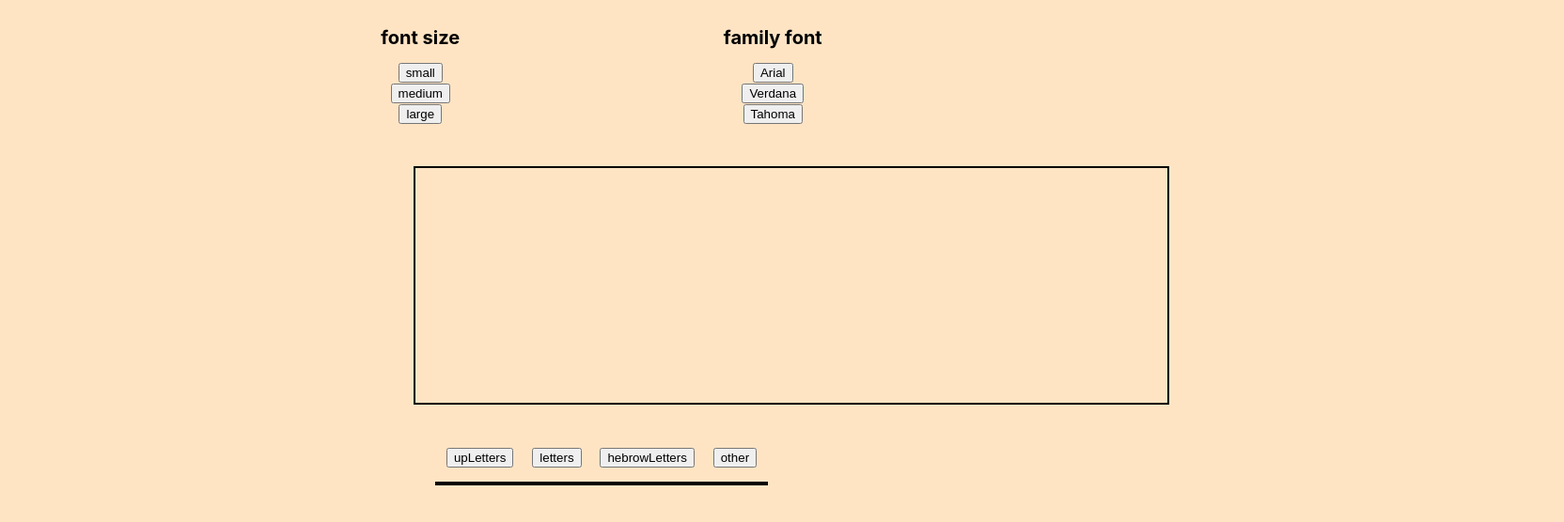
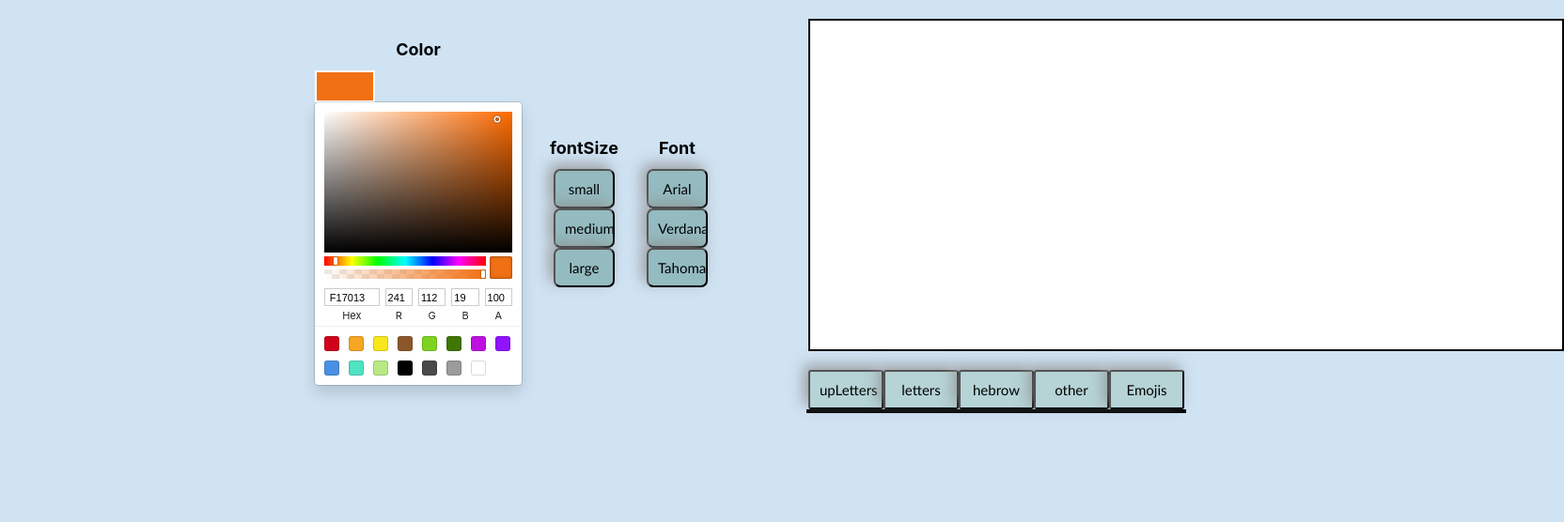
Before and after one commit to LeaScetbon/FullStackProject4, a React (Create React App) app: page / in a window 1280 px wide. Shown: the top 556 px of the page at 94% size, 1664 px wide, since content can reach past the window. Built offline with nearby package versions, Linux system fonts and the light colour scheme.

Commit message:
16/04 17

```diff
--- a/src/App.css
+++ b/src/App.css
@@ -7,8 +7,9 @@
   height: 40vmin;
   pointer-events: none;
 }
+
 h1{
-  font-size: 20px;
+  font-size: 18px;
 }
 
 @media (prefers-reduced-motion: no-preference) {
--- a/src/App.js
+++ b/src/App.js
@@ -17,32 +17,40 @@ export class App extends React.Component {
 
   render() {
     return (
-      <div id="App" className="App" style={{ /*display: "flex", justifyContent: "space-around" ,*/alignItems: 'center', margin: 'auto' }}>
-        <div style={{ width: '750px', display: "flex", justifyContent: "space-around", padding: '15px', margin: 'auto', alignItems: 'center' }}>
-          {/* <Color /> */}
-          <div>
-            <h1>font size</h1>
+      <div id="App" className="App" style={{ display: "flex", margin: 'auto' }}>
+
+        <div style={{ width: '200px', display: "flex", justifyContent: "space-around", alignItems: 'center', margin: 'auto' }}>
+          <div style={{ padding: '15px' }}>
+            <Color />
+          </div>
+
+          <div style={{ padding: '15px' }}>
+            <h1>fontSize</h1>
             <ButtonStyle content="small" />
             <ButtonStyle content="medium" />
             <ButtonStyle content="large" />
           </div>
-          <div>
-            <h1>family font</h1>
+          <div style={{ padding: '15px' }}>
+            <h1>Font</h1>
             <ButtonStyle content="Arial" />
             <ButtonStyle content="Verdana" />
             <ButtonStyle content="Tahoma" />
           </div>
         </div>
-        <div style={{ width: '400px', display: "flex", justifyContent: "space-around", padding: '30px', margin: 'auto' }}>
-          <Screen />
+
+        <div>
+          <div style={{ width: '400px', display: "flex", justifyContent: "space-around", padding: '20px', margin: 'auto' }}>
+            <Screen />
+          </div>
+          <div style={{ width: '400px', display: "flex", margin: 'auto' }}>
+            <Keyboard content="upLetters" />
+            <Keyboard content="letters" />
+            <Keyboard content="hebrow" />
+            <Keyboard content="other" />
+            <Keyboard content="Emojis" />
+          </div>
+          <div className="keyboardClass" id="keyboardClass" style={{ border: 'solid 2px black ', width: '400px', height: 'auto', margin: 'auto' }} />
         </div>
-        <div style={{ width: '350px', display: "flex", justifyContent: "space-around", padding: '15px', margin: 'auto' }}>
-          <Keyboard content="upLetters" />
-          <Keyboard content="letters" />
-          <Keyboard content="hebrowLetters" />
-          <Keyboard content="other" />
-        </div>
-        <div className="keyboardClass" id="keyboardClass" style={{ border: 'solid 2px black ', width: '350px', height: 'auto', margin: 'auto' }} />
       </div>
     );
   }
--- a/src/button.css
+++ b/src/button.css
@@ -1,11 +1,3 @@
-#A{
-    margin-left: 0;
-}
-
-#B{
-    margin-right: 0;
-}
-
 .buttonClass{
     flex:1;
     padding: 3px;
--- a/src/button.js
+++ b/src/button.js
@@ -3,7 +3,7 @@ import ReactDOM from "react-dom";
 import './App.css';
 import './button.css';
 
-var screenContent = '';
+var screenContent = [];
 
 export class Button extends React.Component {
 
@@ -15,24 +15,24 @@ export class Button extends React.Component {
   }
 
   handleClick = () => {
-    if (this.props.content === 'CLEAR' ){
-      screenContent = '';
+    if (this.props.content === 'CLEAR') {
+      screenContent = [];
     }
-    else if (this.props.content ===  'DEL'){
-      screenContent= screenContent.slice(0,-1);
+    else if (this.props.content === 'DEL') {
+      screenContent = screenContent.slice(0, -1);
     }
-    else if (this.props.content ===  'Enter'){
-      screenContent+= '\n';
+    else if (this.props.content === 'Enter') {
+      screenContent.push('\n');
     }
-    else if (this.props.content ===  'Space'){
-      screenContent+= ' ';
+    else if (this.props.content === 'Space') {
+      screenContent.push(' ');
     }
-    else{
-    screenContent += this.props.content;
-  }
-
+    else {
+      screenContent.push(this.props.content);
+    }
+    var text = screenContent.map((letter) => (<span className="letterSpan">{letter}</span>));
     /*this.setState(prevState => ({ displayValue: prevState.displayValue + this.props.content }));*/
-    ReactDOM.render(/*this.props.content*/screenContent, document.getElementById('Screen'));
+    ReactDOM.render(/*this.props.content*/  text, document.getElementById('Screen'));
   };
 
   render() {
--- /dev/null
+++ b/src/buttonStyle.css
@@ -0,0 +1,13 @@
+.buttonStyleClass{
+background-color: rgb(148, 187, 192);
+width: 65px;
+align-content: center;
+font-family: 'Gill Sans', 'Gill Sans MT', Calibri, 'Trebuchet MS', sans-serif;
+font-size: 15px;
+padding: 10px;
+align-items: center;
+margin: auto;
+box-shadow:-5px -5px 15px rgb(140,140,140,0.8);
+border-radius: 7px;
+
+}
--- a/src/buttonStyle.js
+++ b/src/buttonStyle.js
@@ -1,6 +1,6 @@
 import React from "react";
 import ReactDOM from "react-dom";
-
+import './buttonStyle.css';
 export class ButtonStyle extends React.Component {
 
     constructor(props) {
@@ -25,8 +25,8 @@ export class ButtonStyle extends React.Component {
 
     render() {
         return (
-            <div className="buttonStyleClass">
-                <button style={this.props.style} onClick={this.handleClickStyle}>{this.props.content}</button>
+            <div>
+                <button className="buttonStyleClass" style={this.props.style} onClick={this.handleClickStyle}>{this.props.content}</button>
             </div>
         );
     }
--- a/src/color.js
+++ b/src/color.js
@@ -1,6 +1,43 @@
-// import { SketchPicker, BlockPicker } from "react-color";
+import { useState } from "react";
+import { SketchPicker, BlockPicker } from "react-color";
+
+function Color() {
+    //creating state to store our color and also set color using onChange event for sketch picker
+    const [sketchPickerColor, setSketchPickerColor] = useState({
+        r: "241",
+        g: "112",
+        b: "19",
+        a: "1",
+    });
+    // destructuring rgba from state
+    const { r, g, b, a } = sketchPickerColor;
+
+    return (
+        <div className="Color" style={{ display: "flex", justifyContent: "space-around" }}>
+            <div className="sketchpicker">
+                <h1>Color</h1>
+                {/* Div to display the color  */}
+                <div style={{
+                    backgroundColor: `rgba(${r},${g},${b},${a})`,
+                    width: 60,
+                    height: 30,
+                    border: "2px solid white",
+                }}></div>
+
+                {/* Sketch Picker from react-color and handling color on onChange event */}
+                <SketchPicker onChange={(color) => {
+                    setSketchPickerColor(color.rgb);
+                    document.getElementById('Screen').style.backgroundColor = {color};
+                }} color={sketchPickerColor} />
+            </div>
+        </div>
+    );
+}
+
+export default Color;
 // import { useState } from "react";
 // import React from "react";
+//import { SketchPicker, BlockPicker } from "react-color";
 
 // export class Color extends React.Component {
 
@@ -42,40 +79,3 @@
 // }
 
 // export default Color;
-import { SketchPicker, BlockPicker } from "react-color";
-import { useState } from "react";
-
-function Color() {
-    //creating state to store our color and also set color using onChange event for sketch picker
-    const [sketchPickerColor, setSketchPickerColor] = useState({
-        r: "241",
-        g: "112",
-        b: "19",
-        a: "1",
-    });
-    // destructuring rgba from state
-    const { r, g, b, a } = sketchPickerColor;
-
-    return (
-        <div className="Color" style={{ display: "flex", justifyContent: "space-around" }}>
-            <div className="sketchpicker">
-                <h6>Color</h6>
-                {/* Div to display the color  */}
-                <div style={{
-                    backgroundColor: `rgba(${r},${g},${b},${a})`,
-                    width: 60,
-                    height: 30,
-                    border: "2px solid white",
-                }}></div>
-
-                {/* Sketch Picker from react-color and handling color on onChange event */}
-                <SketchPicker onChange={(color) => {
-                    setSketchPickerColor(color.rgb);
-                    document.getElementById('Screen').style.backgroundColor = {color};
-                }} color={sketchPickerColor} />
-            </div>
-        </div>
-    );
-}
-
-export default Color;
--- a/src/index.css
+++ b/src/index.css
@@ -5,7 +5,7 @@ body {
     sans-serif;
   -webkit-font-smoothing: antialiased;
   -moz-osx-font-smoothing: grayscale;
-  background-color: bisque;
+  background-color: rgb(208, 227, 243);
 }
 
 code {
--- a/src/keyboard.css
+++ b/src/keyboard.css
@@ -6,3 +6,17 @@
     border: 2px solid;
     background-color: white;
 }
+
+.buttonKeyClass{
+    background-color: rgb(182, 211, 214);
+    width: 80px;
+    align-content: center;
+    font-family: 'Gill Sans', 'Gill Sans MT', Calibri, 'Trebuchet MS', sans-serif;
+    font-size: 15px;
+    padding: 10px;
+    align-items: center;
+    margin: auto;
+    box-shadow:-5px -5px 15px rgb(140,140,140,0.8);
+    border-radius: 3px;
+    border-color: black;
+}
--- a/src/keyboard.js
+++ b/src/keyboard.js
@@ -8,6 +8,7 @@ var letters = ['a', 'b', 'c', 'd', 'e', 'f', 'g', 'h', 'i', 'j', 'k', 'l', 'm',
 var upLetters = ['A', 'B', 'C', 'D', 'E', 'F', 'G', 'H', 'I', 'J', 'K', 'L', 'M', 'N', 'O', 'P', 'Q', 'R', 'S', 'T', 'U', 'V', 'W', 'X', 'Y', 'Z', 'DEL', 'CLEAR'];
 var hebrowLetters=['א', 'ב', 'ג', 'ד', 'ה', 'ו', 'ז', 'ח', 'ט', 'י', 'כ', 'ל', 'מ', 'נ', 'ס', 'ע', 'פ', 'צ', 'ק', 'ר', 'ש', 'ת','ך', 'ם', 'ן', 'ף', 'ץ', 'DEL', 'CLEAR']
 var other=['1', '2', '3', '4', '5', '6', '7', '8', '9', '0', '/', '.', ',', '{', '}', '-', '=', '+', '(', ')', '*', '!', '@', '#', '|', '<', '>', '%', '$', '&','"', ':', ';', '?', '_','Enter', 'Space', 'DEL', 'CLEAR']
+var Emojis=['😀', '😁', '😂', '🤣', '😃', '😄', '😅', '😆', '😉', '😊', '😋', '😎', '😍', '😘', '🥰', '🙂' ,'🤩', '🤔', '🙄', '😏', '😣', '😥', '😴', '😜', '😝', '🤤', '😓', '😕', '🙃', '🤑', '😲', '😨']
 var lettersKeywords;
 
 export class Keyboard extends React.Component {
@@ -22,11 +23,14 @@ export class Keyboard extends React.Component {
     else if(this.props.content === 'letters'){
       lettersKeywords = letters;
     }
-    else if (this.props.content === 'hebrowLetters'){
+    else if (this.props.content === 'hebrow'){
       lettersKeywords = hebrowLetters;
     }
     else if (this.props.content === 'other'){
       lettersKeywords = other;
+    }
+    else if (this.props.content === 'Emojis'){
+      lettersKeywords = Emojis;
     }
     var key = lettersKeywords.map((letter) => (<Button content={letter} clickHandler={this.handleClick} style={{fontSize:'20px', border: 'solid 1px grey ', borderRadius: '3px', width: 'auto', height: '35px' }} />));
     ReactDOM.render(key, document.getElementById('keyboardClass'));
@@ -35,7 +39,7 @@ export class Keyboard extends React.Component {
   render() {
     return (
       <div className="button1Class">
-        <button style={this.props.style} onClick={this.handle}>{this.props.content}</button>
+        <button className="buttonKeyClass" style={this.props.style} onClick={this.handle}>{this.props.content}</button>
       </div>
     );
   }
--- a/src/screen.js
+++ b/src/screen.js
@@ -5,9 +5,9 @@ export class Screen extends React.Component {
 
   render() {
     return (
-      <div>
-        <div className="ScreenClass" id="Screen" clickHandler={this.handleClick} style={{ fontSize: '20px', border: 'solid 2px black ', width: '800px', height: '250px', margin: 'auto' }} >
-        </div>
+      <div style={{backgroundColor:"white"}}>
+        <p className="ScreenClass" id="Screen" clickHandler={this.handleClick} style={{ fontSize: '20px', border: 'solid 2px black ', width: '800px', height: '350px', margin: 'auto' }} >
+        </p>
       </div>
     );
   }
```
